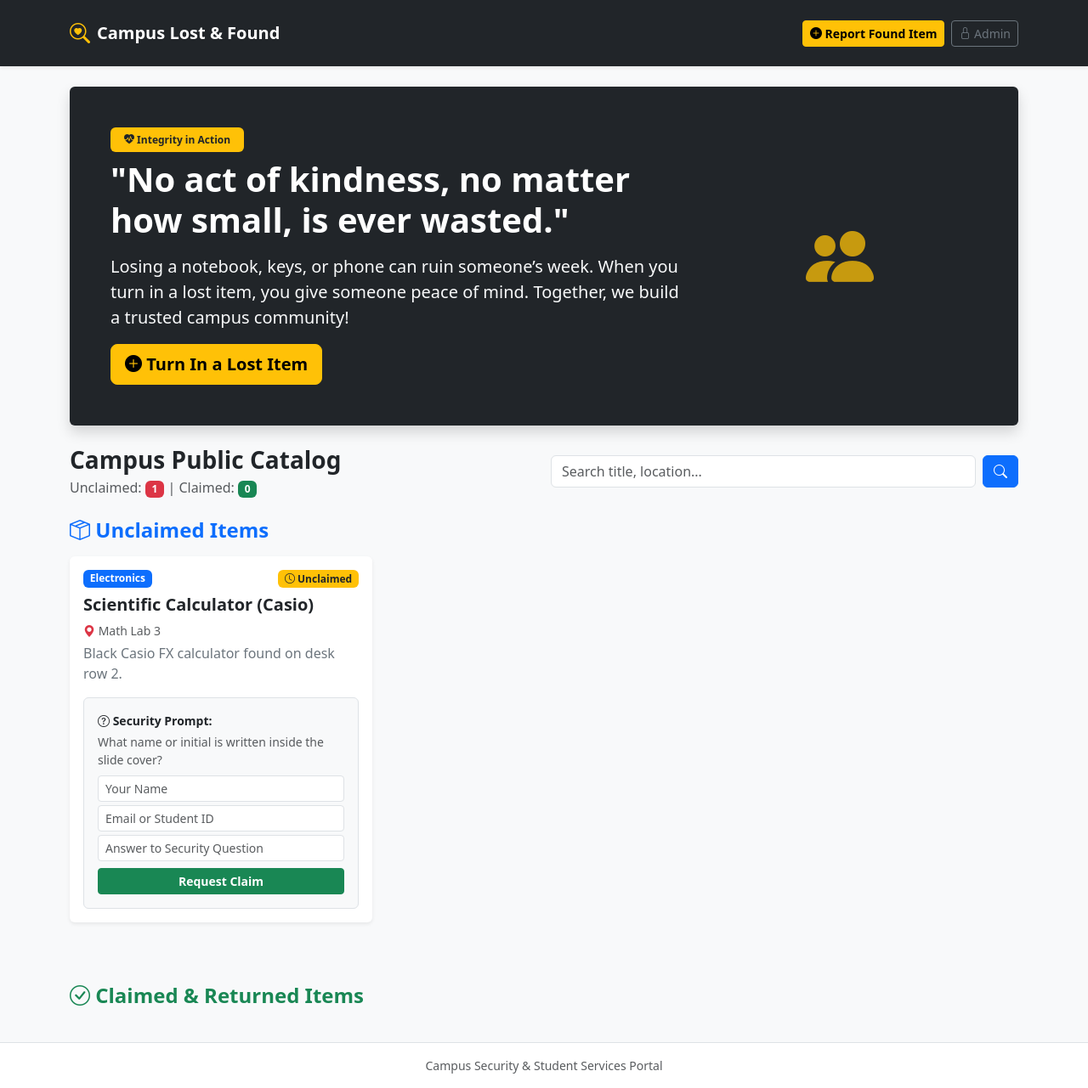
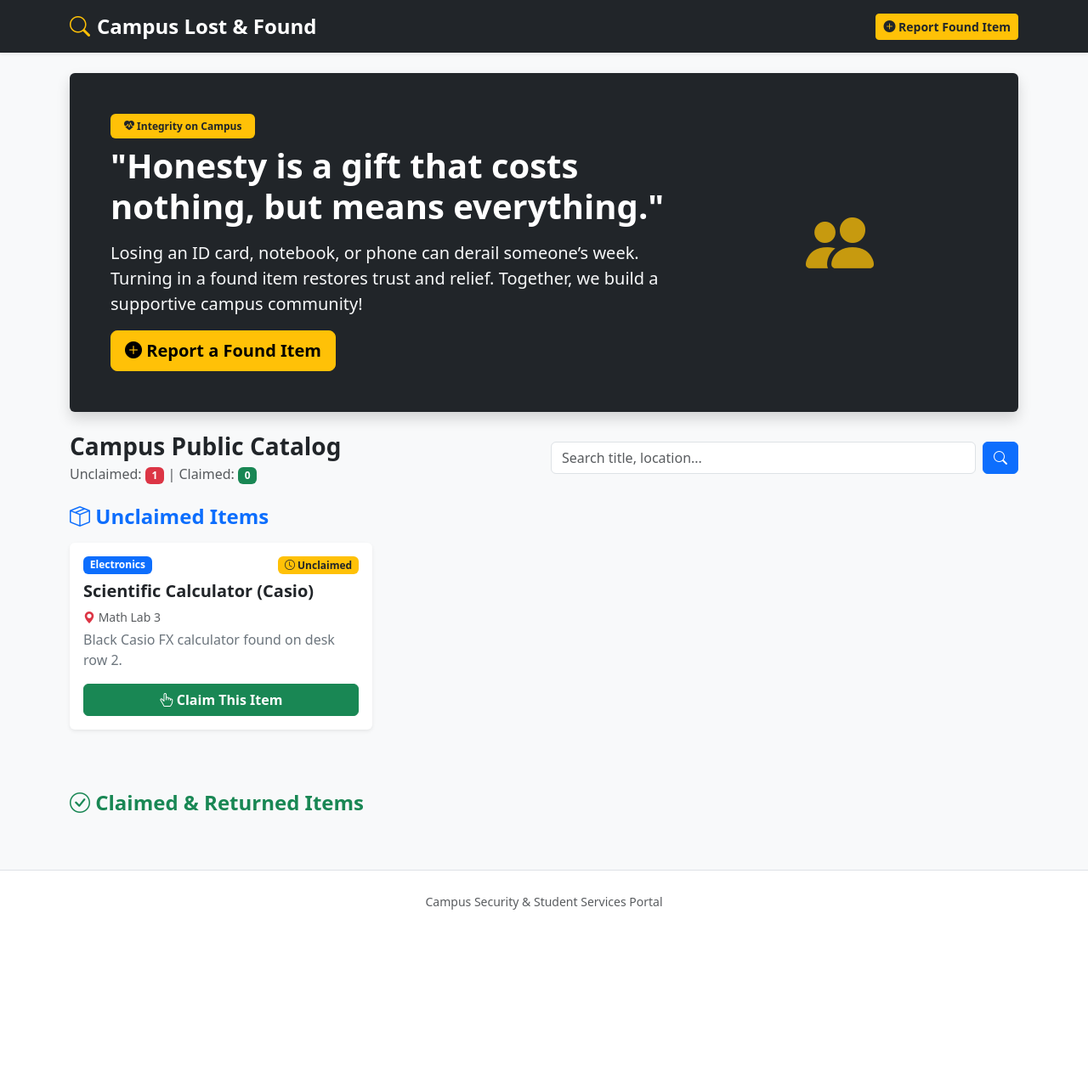
Before and after one commit to Aza-se/lost-and-found, a Flask app: page / in a window 1280 px wide. Shown: the whole page at 85% size. After the commit the page ends 1071 px from the top, so only its background shows below. Run offline with Flask 3, Linux system fonts and the light colour scheme; data comes from the database, SQL or seed files in the repository.

Commit message:
Hide admin icon on client side and display security prompt inside popup claim modal

```diff
--- a/templates/base.html
+++ b/templates/base.html
@@ -4,30 +4,32 @@
     <meta charset="UTF-8">
     <meta name="viewport" content="width=device-width, initial-scale=1.0">
     <title>Campus Lost & Found</title>
+    <!-- Bootstrap CSS -->
     <link href="https://cdn.jsdelivr.net/npm/bootstrap@5.3.0/dist/css/bootstrap.min.css" rel="stylesheet">
-    <link href="https://cdn.jsdelivr.net/npm/bootstrap-icons@1.10.5/font/bootstrap-icons.css" rel="stylesheet">
+    <!-- Bootstrap Icons -->
+    <link rel="stylesheet" href="https://cdn.jsdelivr.net/npm/bootstrap-icons@1.11.0/font/bootstrap-icons.css">
 </head>
-<body class="bg-light d-flex flex-column min-vh-100">
-    <nav class="navbar navbar-expand-lg navbar-dark bg-dark shadow-sm py-3">
+<body class="bg-light">
+
+    <!-- Navbar (Admin Console Icon Removed for Clients) -->
+    <nav class="navbar navbar-expand-lg navbar-dark bg-dark shadow-sm">
         <div class="container">
-            <a class="navbar-brand fw-bold d-flex align-items-center gap-2" href="/">
-                <i class="bi bi-search-heart text-warning fs-4"></i> Campus Lost & Found
+            <a class="navbar-brand fw-bold fs-4 d-flex align-items-center gap-2" href="/">
+                <i class="bi bi-search text-warning"></i> Campus Lost & Found
             </a>
-            <div class="d-flex align-items-center gap-2 ms-auto">
-                <a href="/post" class="btn btn-warning fw-bold btn-sm">
+            <div class="d-flex align-items-center gap-2">
+                <a href="/post" class="btn btn-warning fw-bold text-dark btn-sm">
                     <i class="bi bi-plus-circle-fill"></i> Report Found Item
                 </a>
-                {% if session.is_admin %}
-                    <a href="/admin" class="btn btn-outline-light btn-sm"><i class="bi bi-shield-lock"></i> Admin Console</a>
+                {% if session.get('is_admin') %}
                     <a href="/admin/logout" class="btn btn-outline-danger btn-sm">Logout</a>
-                {% else %}
-                    <a href="/admin/login" class="btn btn-outline-secondary btn-sm"><i class="bi bi-lock"></i> Admin</a>
                 {% endif %}
             </div>
         </div>
     </nav>
 
-    <main class="container my-4 flex-grow-1">
+    <!-- Flash Messages -->
+    <div class="container mt-3">
         {% with messages = get_flashed_messages(with_categories=true) %}
             {% if messages %}
                 {% for category, message in messages %}
@@ -38,14 +40,21 @@
                 {% endfor %}
             {% endif %}
         {% endwith %}
+    </div>
 
+    <!-- Main Content -->
+    <main class="container my-4">
         {% block content %}{% endblock %}
     </main>
 
-    <footer class="bg-white border-top py-3 mt-auto text-center text-muted small">
-        Campus Security & Student Services Portal
+    <!-- Footer -->
+    <footer class="text-center py-4 text-muted border-top mt-5 bg-white">
+        <div class="container">
+            <small>Campus Security & Student Services Portal</small>
+        </div>
     </footer>
 
+    <!-- Bootstrap JS Bundle -->
     <script src="https://cdn.jsdelivr.net/npm/bootstrap@5.3.0/dist/js/bootstrap.bundle.min.js"></script>
 </body>
 </html>
--- a/templates/index.html
+++ b/templates/index.html
@@ -2,16 +2,16 @@
 
 {% block content %}
 
-<!-- Motivational / Encouragement Banner -->
-<div class="p-4 p-md-5 mb-4 rounded text-bg-dark shadow position-relative overflow-hidden style-banner">
+<!-- Encouragement Hero Banner -->
+<div class="p-4 p-md-5 mb-4 rounded text-bg-dark shadow position-relative overflow-hidden">
     <div class="row align-items-center">
         <div class="col-md-8">
-            <span class="badge bg-warning text-dark px-3 py-2 mb-2 fw-bold"><i class="bi bi-heart-pulse-fill"></i> Integrity in Action</span>
-            <h1 class="display-6 fw-bold">"No act of kindness, no matter how small, is ever wasted."</h1>
+            <span class="badge bg-warning text-dark px-3 py-2 mb-2 fw-bold"><i class="bi bi-heart-pulse-fill"></i> Integrity on Campus</span>
+            <h1 class="display-6 fw-bold">"Honesty is a gift that costs nothing, but means everything."</h1>
             <p class="lead my-3 text-light">
-                Losing a notebook, keys, or phone can ruin someone’s week. When you turn in a lost item, you give someone peace of mind. Together, we build a trusted campus community!
+                Losing an ID card, notebook, or phone can derail someone’s week. Turning in a found item restores trust and relief. Together, we build a supportive campus community!
             </p>
-            <a href="/post" class="btn btn-warning btn-lg fw-bold"><i class="bi bi-plus-circle-fill"></i> Turn In a Lost Item</a>
+            <a href="/post" class="btn btn-warning btn-lg fw-bold"><i class="bi bi-plus-circle-fill"></i> Report a Found Item</a>
         </div>
         <div class="col-md-4 text-center d-none d-md-block">
             <i class="bi bi-people-fill display-1 text-warning opacity-75"></i>
@@ -19,12 +19,12 @@
     </div>
 </div>
 
-<!-- Student Recognition / Good Samaritan Wall -->
+<!-- Good Samaritan Honor Roll -->
 {% if honesty_heroes %}
 <div class="mb-5">
     <div class="d-flex align-items-center gap-2 mb-3">
         <i class="bi bi-award-fill fs-3 text-warning"></i>
-        <h3 class="fw-bold m-0">Campus Good Samaritan Honor Roll</h3>
+        <h3 class="fw-bold m-0">Good Samaritan Honor Roll</h3>
     </div>
     <div class="row g-3">
         {% for hero in honesty_heroes %}
@@ -37,7 +37,7 @@
                     <div>
                         <h6 class="fw-bold mb-0">{{ hero.found_by_name or 'Anonymous Hero' }}</h6>
                         <p class="small text-muted mb-0">Returned: <strong>{{ hero.item_title }}</strong></p>
-                        <small class="text-success fw-bold"><i class="bi bi-check-circle"></i> Honored for Integrity</small>
+                        <small class="text-success fw-bold"><i class="bi bi-check-circle"></i> Recognized for Honesty</small>
                     </div>
                 </div>
             </div>
@@ -47,7 +47,7 @@
 </div>
 {% endif %}
 
-<!-- Search & Catalog -->
+<!-- Search & Items Catalog -->
 <div class="row mb-4 align-items-center g-3">
     <div class="col-md-6">
         <h3 class="fw-bold mb-1">Campus Public Catalog</h3>
@@ -77,24 +77,61 @@
                 <h5 class="fw-bold">{{ item.item_title }}</h5>
                 <p class="text-muted small mb-1"><i class="bi bi-geo-alt-fill text-danger"></i> {{ item.location_found }}</p>
                 {% if item.found_by_name %}
-                    <p class="small text-success mb-2"><i class="bi bi-person-heart"></i> Turned in by: <strong>{{ item.found_by_name }}</strong></p>
+                    <p class="small text-success mb-2"><i class="bi bi-person-heart"></i> Found by: <strong>{{ item.found_by_name }}</strong></p>
                 {% endif %}
                 <p class="card-text text-secondary flex-grow-1">{{ item.description }}</p>
 
-                <div class="bg-light p-3 rounded border mt-auto">
-                    <p class="small fw-bold mb-1"><i class="bi bi-question-circle"></i> Security Prompt:</p>
-                    <p class="small text-muted mb-2">{{ item.security_question }}</p>
-
-                    <form action="/claim_request/{{ item.id }}" method="POST">
-                        <input type="text" name="claimer_name" class="form-control form-control-sm mb-1" placeholder="Your Name" required>
-                        <input type="text" name="claimer_contact" class="form-control form-control-sm mb-1" placeholder="Email or Student ID" required>
-                        <input type="text" name="provided_answer" class="form-control form-control-sm mb-2" placeholder="Answer to Security Question" required>
-                        <button type="submit" class="btn btn-sm btn-success w-100 fw-bold">Request Claim</button>
-                    </form>
-                </div>
+                <!-- Claim Button triggers Modal -->
+                <button type="button" class="btn btn-success w-100 fw-bold mt-auto" data-bs-toggle="modal" data-bs-target="#claimModal{{ item.id }}">
+                    <i class="bi bi-hand-index-thumb"></i> Claim This Item
+                </button>
             </div>
         </div>
     </div>
+
+    <!-- Security Prompt Modal for Item #{{ item.id }} -->
+    <div class="modal fade" id="claimModal{{ item.id }}" tabindex="-1" aria-labelledby="claimModalLabel{{ item.id }}" aria-hidden="true">
+        <div class="modal-dialog modal-dialog-centered">
+            <div class="modal-content">
+                <div class="modal-header bg-success text-white">
+                    <h5 class="modal-title fw-bold" id="claimModalLabel{{ item.id }}"><i class="bi bi-shield-check"></i> Security Prompt Verification</h5>
+                    <button type="button" class="btn-close btn-close-white" data-bs-dismiss="modal" aria-label="Close"></button>
+                </div>
+                <form action="/claim_request/{{ item.id }}" method="POST">
+                    <div class="modal-body">
+                        <div class="alert alert-info py-2 small">
+                            <strong>Item:</strong> {{ item.item_title }} (Found at {{ item.location_found }})
+                        </div>
+
+                        <div class="p-3 bg-light rounded border mb-3">
+                            <label class="form-label fw-bold text-dark"><i class="bi bi-question-circle-fill text-primary"></i> Verification Question:</label>
+                            <p class="fw-semibold text-secondary mb-0">{{ item.security_question }}</p>
+                        </div>
+
+                        <div class="mb-3">
+                            <label class="form-label fw-bold">Your Full Name *</label>
+                            <input type="text" name="claimer_name" class="form-control" placeholder="e.g. Alex Johnson" required>
+                        </div>
+
+                        <div class="mb-3">
+                            <label class="form-label fw-bold">Contact Info / Student ID *</label>
+                            <input type="text" name="claimer_contact" class="form-control" placeholder="e.g. alex@university.edu or ID 12345" required>
+                        </div>
+
+                        <div class="mb-3">
+                            <label class="form-label fw-bold">Your Security Answer *</label>
+                            <input type="text" name="provided_answer" class="form-control" placeholder="Enter answer to verify ownership..." required>
+                        </div>
+                    </div>
+                    <div class="modal-footer">
+                        <button type="button" class="btn btn-secondary" data-bs-dismiss="modal">Cancel</button>
+                        <button type="submit" class="btn btn-success fw-bold"><i class="bi bi-send-check"></i> Submit Claim</button>
+                    </div>
+                </form>
+            </div>
+        </div>
+    </div>
+
     {% else %}
     <div class="col-12 text-muted">No unclaimed items currently listed.</div>
     {% endfor %}
```
Lines whose indentation alone changed are shown as unchanged.
